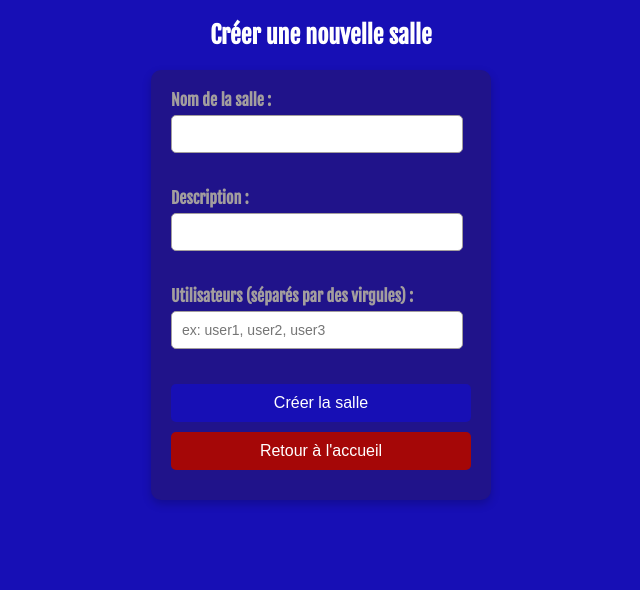
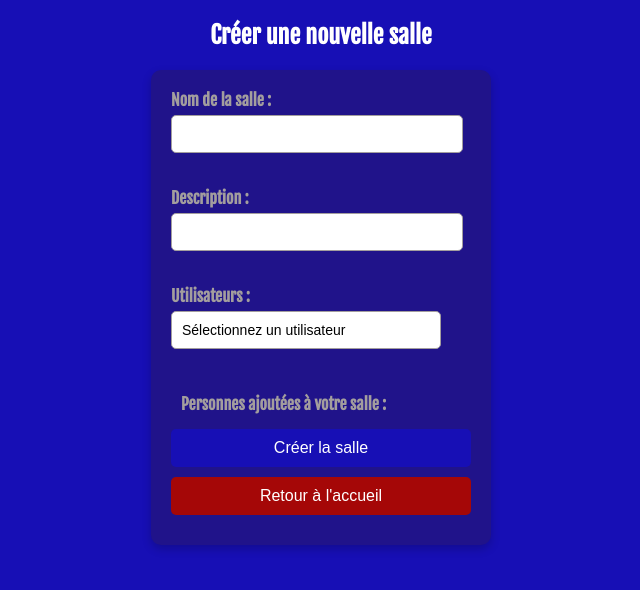
Before and after one commit to Arcols/Tchatouille, a PHP site: page /pages/ajoutsalle.html.php in a window 1280 px wide. Shown: the top 590 px of the page, without its empty margins (319-959 px from the left). Run offline with PHP 8.4, Linux system fonts and the light colour scheme; lists and menus that the app fills with data are empty.

Commit message:
c'est beau genre ???

```diff
--- a/css/ajoutsalle.css
+++ b/css/ajoutsalle.css
@@ -56,3 +56,60 @@ button {
 button:hover {
     background-color: var(--soft-blue);
 }
+
+select {
+    width: 90%;
+    padding: 10px;
+    margin-bottom: 15px;
+    border: 1px solid var(--light-gray);
+    border-radius: 5px;
+    background-color: white;
+    color: black;
+    font-size: 14px;
+    appearance: none; /* Retire l'apparence par défaut du select */
+    text-align: left;
+}
+
+option {
+    padding: 10px;
+    background-color: white;
+    color: black;
+    font-size: 14px;
+}
+
+table {
+    width: 100%;
+    border-collapse: collapse;
+}
+
+tr {
+    background-color: var(--blue);
+    color: white;
+}
+
+tr:hover {
+    background-color: var(--soft-blue);
+}
+
+td {
+    padding: 10px;
+    text-align: left;
+    border-bottom: 1px solid var(--light-gray);
+}
+
+th {
+    padding: 10px;
+    text-align: left;
+    color: white;
+}
+
+.delete-icon {
+    width: 20px;
+    height: 20px;
+    cursor: pointer;
+    margin-left: 10px;
+}
+
+td:hover {
+    background-color: var(--light-gray);
+}
--- a/css/connection.css
+++ b/css/connection.css
@@ -31,6 +31,7 @@ label{
     display: flex;
     margin: 50px;
     font-weight: bold;
+    padding-top : 10px;
     cursor: pointer;
     transition: .5s ease-in-out;
 }
--- /dev/null
+++ b/js/ajoutusers.js
@@ -0,0 +1,102 @@
+document.addEventListener("DOMContentLoaded", function() {
+    chargerUtilisateurs();
+    ajouterEvenementSelection();
+    // Evenement quand on enverra le formulaire
+    document.getElementById("formSalle").addEventListener("submit", function (event) {
+        mettreAJourUtilisateurs();  // Mets à jour les utilisateurs sélectionnés
+    });
+});
+
+/**
+ * Charge les utilisateurs depuis la base de données et les insère dans le <select>
+ */
+function chargerUtilisateurs() {
+    var requete = new XMLHttpRequest();
+    requete.open("GET", "./../php/getusers.php", true);
+    requete.onreadystatechange = function() {
+        if (requete.readyState === 4 && requete.status === 200) {
+            var users = JSON.parse(requete.responseText);
+            users.forEach(function(user) {
+                ajouterLigneSelect(user);
+            });
+        }
+    };
+    requete.send();
+}
+
+/**
+ * Ajoute un événement pour gérer la sélection d'un utilisateur
+ */
+function ajouterEvenementSelection() {
+    $("#userSelect").change(function() {
+        var userSelectionne = $(this).val();
+        if (userSelectionne) {
+            ajouterUtilisateurTable(userSelectionne);
+            supprimerLigneSelect(userSelectionne);
+        }
+    });
+}
+
+/**
+ * Ajoute un utilisateur sélectionné à la table avec une croix pour suppression
+ */
+function ajouterUtilisateurTable(user) {
+    var row = $("<tr></tr>");
+
+    // Colonne avec l'icône de suppression
+    var deleteCell = $("<td></td>");
+    var deleteIcon = $("<img>").attr("src", "./../anex/croix.svg")
+        .attr("alt", "Supprimer")
+        .addClass("delete-icon")
+        .click(function() {
+            supprimerUtilisateurTable(row, user);
+        });
+    deleteCell.append(deleteIcon);
+
+    // Colonne avec le pseudo
+    var userCell = $("<td></td>").text(user);
+
+    row.append(userCell);
+    row.append(deleteCell);
+    $("#userTable").append(row);
+}
+
+/**
+ * Supprime un utilisateur de la table et le remet dans la liste déroulante
+ */
+function supprimerUtilisateurTable(row, user) {
+    row.remove(); // Supprime la ligne du tableau
+    ajouterLigneSelect(user); // Remet l'utilisateur dans la liste
+}
+
+/**
+ * Ajoute une ligne dans le <select>
+ */
+function ajouterLigneSelect(user) {
+    var ligne = $("<option></option>").val(user).text(user);
+    $("#userSelect").append(ligne);
+}
+
+/**
+ * Supprime une ligne du <select>
+ */
+function supprimerLigneSelect(user) {
+    $("#userSelect option[value='" + user + "']").remove();
+}
+
+/**
+ * Met à jour le champ caché avec les utilisateurs sélectionnés en les mettant en value
+ * usersHiddenInput va servir à ce que addsalle.php récupère tous les utilisateurs rentrés en paramètres
+ */
+function mettreAJourUtilisateurs() {
+    var userTable = $("#userTable");
+    var usersHiddenInput = $("#usersHidden");
+    console.log(userTable);
+    var user = [];
+    userTable.find('tr').each(function(index,element){
+        var usertr = $(element).clone();
+        user.push(usertr.find('td:first').text());
+    });
+
+    usersHiddenInput.val(user.join(","));  // Si plusieurs utilisateurs, ils seront séparés par une virgule
+}
--- a/pages/ajoutsalle.html.php
+++ b/pages/ajoutsalle.html.php
@@ -4,23 +4,39 @@
     <meta charset="UTF-8">
     <meta name="viewport" content="width=device-width, initial-scale=1.0">
     <title>Ajouter une Salle</title>
+    <script src="http://ajax.googleapis.com/ajax/libs/jquery/1/jquery.min.js"></script>
     <link rel="stylesheet" href="./../css/global.css">
     <link rel="stylesheet" href="./../css/ajoutsalle.css">
 </head>
 <body>
     <h2>Créer une nouvelle salle</h2>
-    <form action="./../php/addsalle.php" method="POST">
+    <form id="formSalle" action="./../php/addsalle.php" method="POST">
         <label for="nom">Nom de la salle :</label>
         <input type="text" id="nom" name="nom" required><br><br>
 
         <label for="description">Description :</label>
-        <input type="text" id="description" name="description" required><br><br>
+        <input type="text" id="description" name="description"><br><br>
 
-        <label for="users">Utilisateurs (séparés par des virgules) :</label>
-        <input type="text" id="users" name="users" required placeholder="ex: user1, user2, user3"><br><br>
+        <label for="users">Utilisateurs :</label>
+        <select id="userSelect">
+            <option value="">Sélectionnez un utilisateur</option>
+        </select>
+        <br><br>
 
-        <button type="submit">Créer la salle</button>
+        <table>
+            <thead>
+                <tr>
+                    <th><label>Personnes ajoutées à votre salle :</label></th>
+                </tr>
+            </thead>
+            <tbody id="userTable">
+            </tbody>
+        </table>
+
+        <input type="hidden" name="users" id="usersHidden">
+        <button id="submit" type="submit">Créer la salle</button>
         <button id="goback" onclick="window.location.href='./index.html.php'">Retour à l'accueil</button>
     </form>
+    <script src="../js/ajoutusers.js"></script>
 </body>
 </html>
--- a/pages/index.html.php
+++ b/pages/index.html.php
@@ -34,6 +34,6 @@ if (!isset($_SESSION['pseudo'])) {
     <script>
         var pseudo = "<?php echo isset($_SESSION['pseudo']) ? $_SESSION['pseudo'] : ''; ?>";
     </script>
-    <script src="../js/script.js"></script>
+    <script src="../js/salle.js"></script>
 </body>
 </html>
--- /dev/null
+++ b/php/getusers.php
@@ -0,0 +1,28 @@
+<?php
+
+session_start();
+if (!isset($_SESSION['pseudo'])) {
+    header("Content-Type: application/json");
+    echo json_encode(["error" => "Unauthorized"]);
+    exit;
+}
+
+$host = "localhost";
+$dbname = "messagerier4a10";
+$username = "root";
+$password = "";
+
+try {
+    $pdo = new PDO("mysql:host=$host;dbname=$dbname;charset=utf8", $username, $password);
+    $pdo->setAttribute(PDO::ATTR_ERRMODE, PDO::ERRMODE_EXCEPTION);
+
+    // Récupérer tous les usernames sauf l'utilisateur connecté
+    $stmt = $pdo->prepare("SELECT pseudo FROM utilisateur WHERE pseudo != :pseudo");
+    $stmt->execute(['pseudo' => $_SESSION['pseudo']]);
+    $users = $stmt->fetchAll(PDO::FETCH_COLUMN);
+
+    echo json_encode($users);
+} catch (PDOException $e) {
+    echo json_encode(["error" => "Erreur de connexion"]);
+}
+?>
```
Also changed, not shown: php/addsalle.php (+6 -4 lines), anex/croix.svg (added), js/salle.js (renamed from js/script.js).
